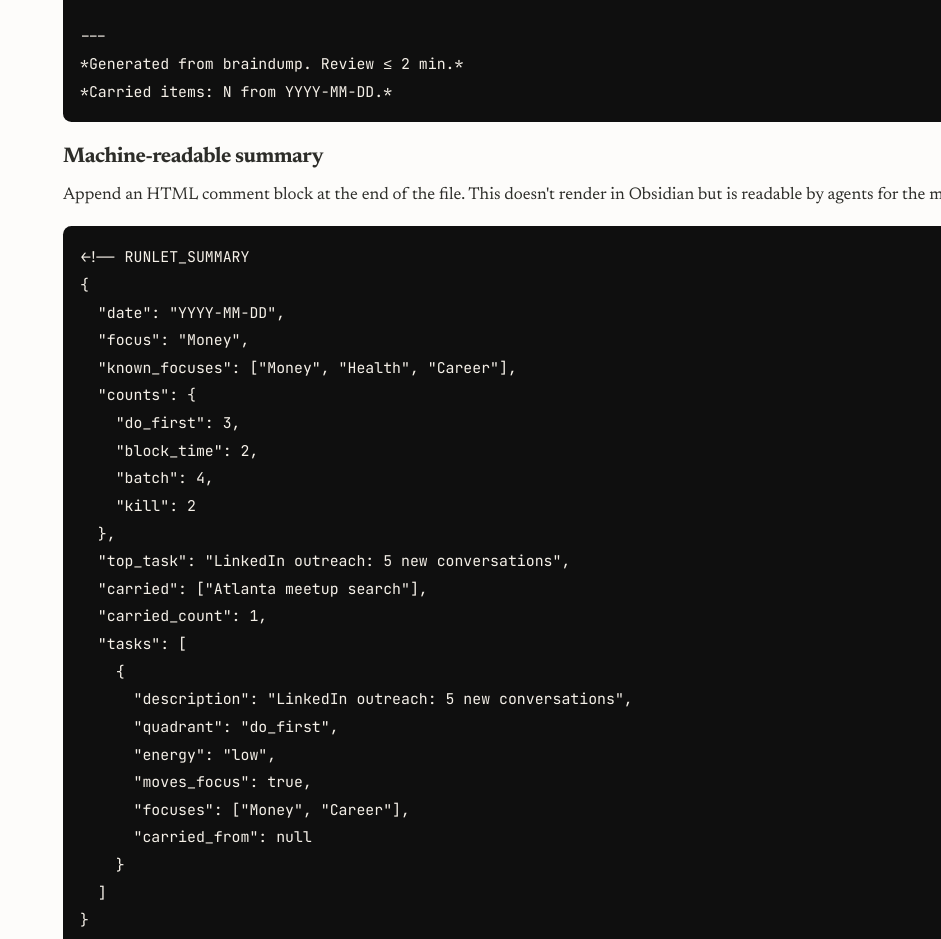
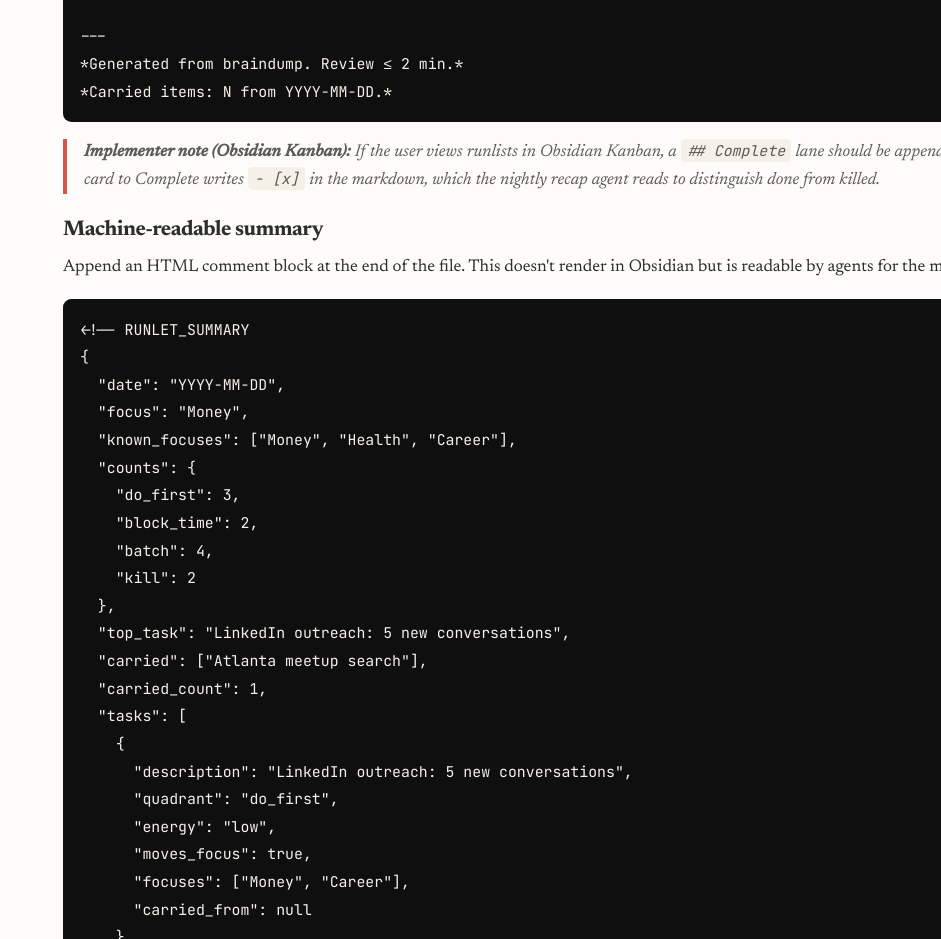
Before and after one commit to Peleke/skillipedia, an Astro site: page /entry/runlet in a window 1280 px wide. Shown: the part 5540-6479 px from the top of the page, without its empty margins (339-1280 px from the left). Built offline with nearby package versions, Linux system fonts and the light colour scheme; Astro itself is replaced by a stand-in of ours; code samples lack their colours.

Commit message:
fix: add Kanban implementer note to runlet entry (#4)
Syncs with brunnr 5cd501f — Obsidian Kanban Complete lane note
for nightly recap agent compatibility.

Co-authored-by: Claude Opus 4.6 (1M context) <noreply@anthropic.com>

````diff
--- a/src/content/entries/runlet.mdx
+++ b/src/content/entries/runlet.mdx
@@ -246,6 +246,8 @@ ${VAULT}/Runlist/YYYY-MM-DD.md
 *Carried items: N from YYYY-MM-DD.*
 ```
 
+> **Implementer note (Obsidian Kanban):** If the user views runlists in Obsidian Kanban, a `## Complete` lane should be appended after Kill or Delegate. The lane needs "Mark items in this list as complete" enabled (right-click lane header → toggle). This ensures dragging a card to Complete writes `- [x]` in the markdown, which the nightly recap agent reads to distinguish done from killed.
+
 ### Machine-readable summary
 
 Append an HTML comment block at the end of the file. This doesn't render in Obsidian but is readable by agents for the morning ping and nightly recap.
````
